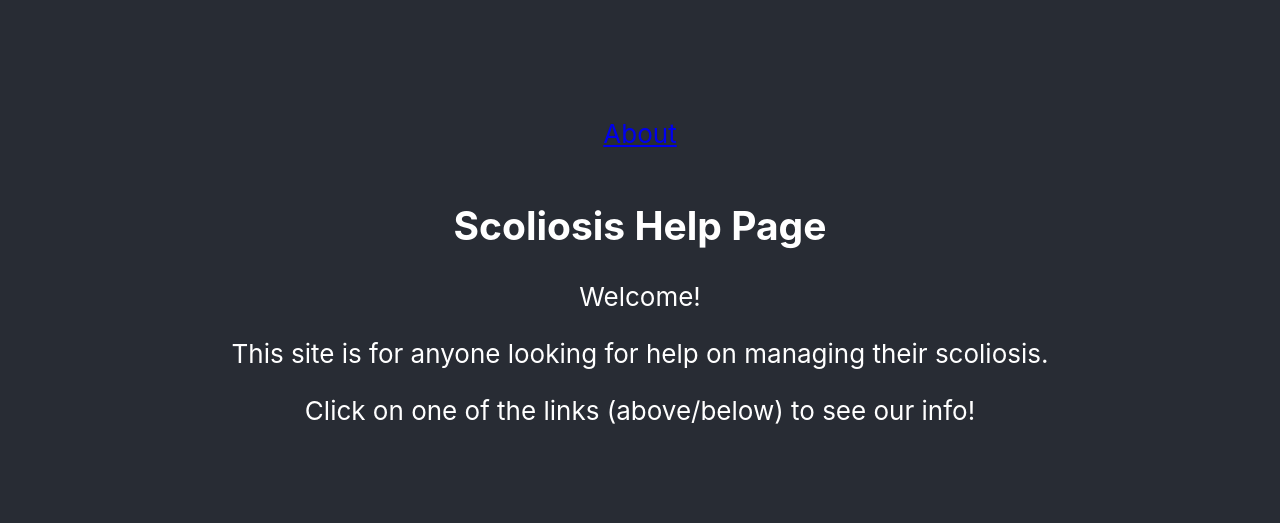
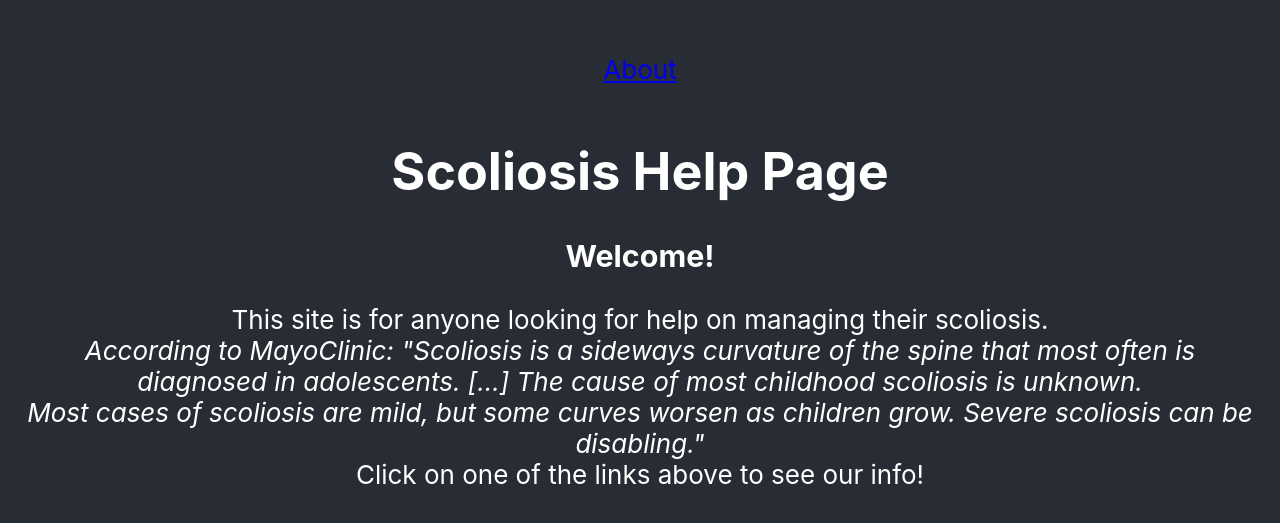
Before and after one commit to YoshiMejia/scoliosis-SPA, a React (Create React App) app: page / in a window 1280 px wide. Shown: the part 105-628 px from the top of the page. Built offline with nearby package versions, Linux system fonts and the light colour scheme.

Commit message:
added more info to About page

```diff
--- a/src/components/About.js
+++ b/src/components/About.js
@@ -1,10 +1,15 @@
 export function About() {
     return (
       <div style={{ padding: 20 }}>
-        <h2>Scoliosis Help Page</h2>
-        <p>Welcome!</p>
-        <p>This site is for anyone looking for help on managing their scoliosis.</p>
-        <p>Click on one of the links (above/below) to see our info!</p>
+        <h1>Scoliosis Help Page</h1>
+        <h3>Welcome!</h3>
+        <p>This site is for anyone looking for help on managing their scoliosis.
+        < br/>
+        <text style={{fontStyle: 'italic'}}> According to MayoClinic: "Scoliosis is a sideways curvature of the spine that most often is diagnosed in adolescents. [...] The cause of most childhood scoliosis is unknown.
+        < br/>
+         Most cases of scoliosis are mild, but some curves worsen as children grow. Severe scoliosis can be disabling."</text>
+         < br/>
+        Click on one of the links above to see our info!</p>
       </div>
     );
   }
```
